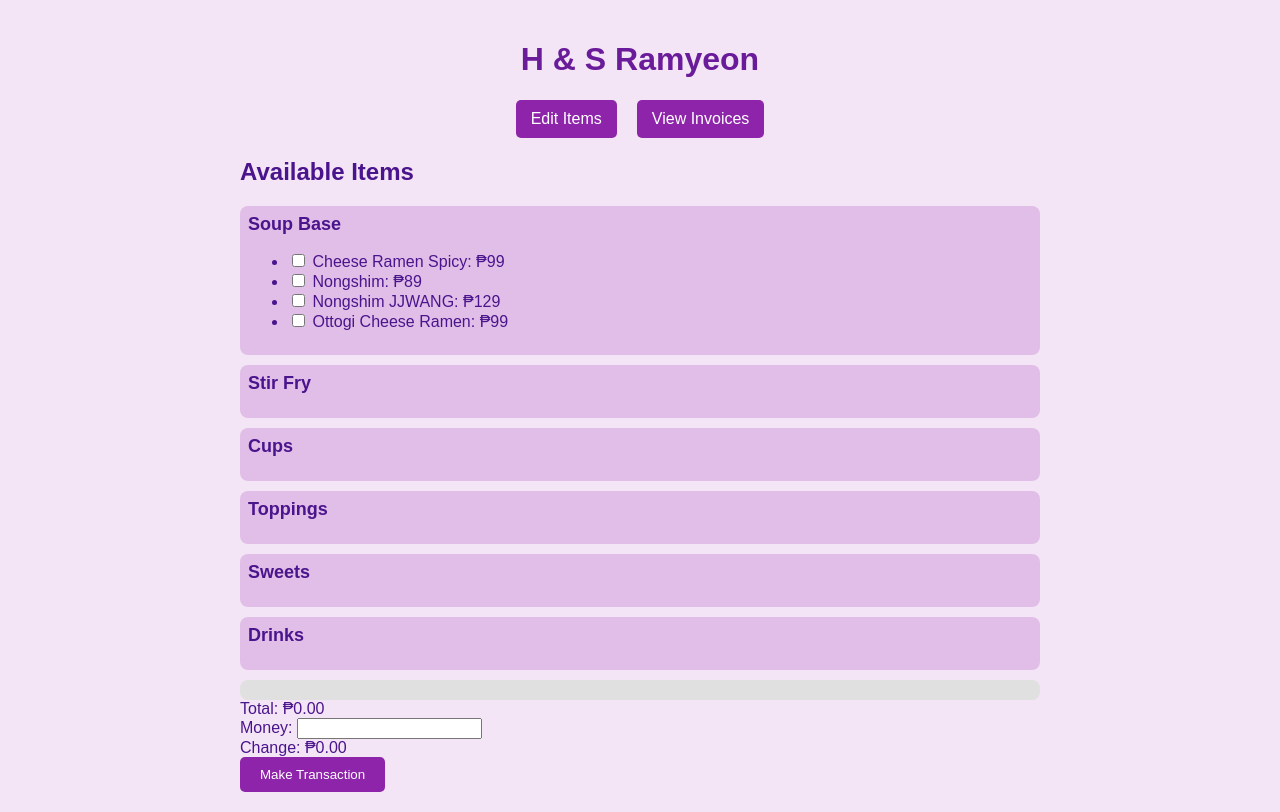
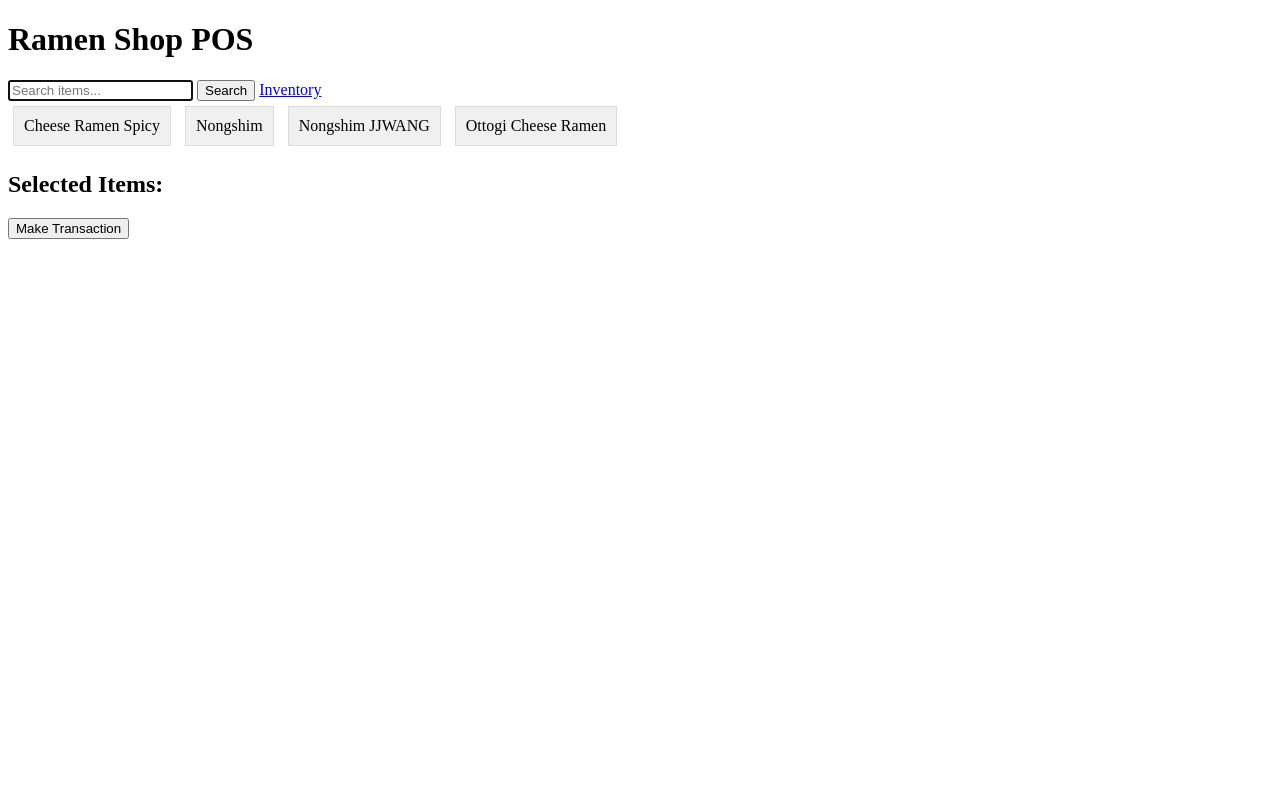
Before and after one commit to skullmatrix/HnSRamyeon, a Flask app: page / in a window 1280 px wide. After the commit the page ends 239 px from the top, so only its background shows below. Run offline with Flask 2, Linux system fonts and the light colour scheme; data comes from the database, SQL or seed files in the repository.

Commit message:
Update index.html

```diff
--- a/templates/index.html
+++ b/templates/index.html
@@ -3,160 +3,93 @@
 <head>
     <meta charset="UTF-8">
     <meta name="viewport" content="width=device-width, initial-scale=1.0">
-    <title>H & S Ramyeon</title>
+    <title>Ramen Shop POS</title>
     <style>
-        body {
-            font-family: Arial, sans-serif;
-            background-color: #f3e5f5;
-            color: #4a148c;
-            max-width: 800px;
-            margin: auto;
-            padding: 20px;
+        .item-button {
+            display: inline-block;
+            margin: 5px;
+            padding: 10px;
+            background-color: #f0f0f0;
+            border: 1px solid #ddd;
+            cursor: pointer;
         }
-        h1 {
+
+        .item-button.selected {
+            background-color: #add8e6;
+        }
+
+        .quantity-controls {
+            display: flex;
+            align-items: center;
+        }
+
+        .quantity-controls button {
+            padding: 5px 10px;
+            margin: 0 5px;
+        }
+
+        .quantity {
+            width: 50px;
             text-align: center;
-            font-size: 32px;
-            color: #6a1b9a;
-        }
-        nav {
-            display: flex;
-            justify-content: center;
-            gap: 20px;
-            margin-bottom: 20px;
-        }
-        nav a {
-            padding: 10px 15px;
-            background-color: #8e24aa;
-            color: white;
-            text-decoration: none;
-            border-radius: 5px;
-        }
-        nav a:hover {
-            background-color: #7b1fa2;
-        }
-        .item-type {
-            margin-top: 10px;
-            padding: 8px;
-            background-color: #e1bee7;
-            border-radius: 8px;
-        }
-        .item-type h3 {
-            color: #4a148c;
-            font-size: 18px;
-            margin: 0;
-        }
-        #review-section {
-            background-color: #e0e0e0;
-            padding: 10px;
-            border-radius: 8px;
-            margin-top: 10px;
-        }
-        button {
-            background-color: #8e24aa;
-            color: white;
-            border: none;
-            cursor: pointer;
-            border-radius: 5px;
-            padding: 10px 20px;
-        }
-        button:hover {
-            background-color: #7b1fa2;
         }
     </style>
+</head>
+<body>
+    <h1>Ramen Shop POS</h1>
+    <form action="/" method="POST">
+        <input type="text" name="search_query" placeholder="Search items..." autofocus>
+        <button type="submit">Search</button>
+        <a href="{{ url_for('inventory') }}">Inventory</a> <!-- Inventory button -->
+    </form>
+    <form action="/make_transaction" method="POST">
+        <div id="items">
+            {% for item in items %}
+                <div class="item-button" onclick="toggleItem(this, {{ item['id'] }})">
+                    {{ item['name'] }}
+                </div>
+            {% endfor %}
+        </div>
+        <h2>Selected Items:</h2>
+        <div id="selected-items"></div>
+        <button type="submit">Make Transaction</button>
+    </form>
     <script>
-        function updateReview() {
-            const reviewSection = document.getElementById('review-section');
-            reviewSection.innerHTML = '';
-            let total = 0;
+        let selectedItems = {};
 
-            document.querySelectorAll('.item-row').forEach(row => {
-                const checkbox = row.querySelector('input[type="checkbox"]');
-                if (checkbox.checked) {
-                    const price = parseFloat(checkbox.getAttribute('data-price'));
-                    const quantitySelect = document.createElement('select');
-                    quantitySelect.name = 'quantity';
-                    quantitySelect.onchange = calculateTotal;
-
-                    for (let i = 1; i <= 10; i++) { // Dropdown for quantities from 1 to 10
-                        const option = document.createElement('option');
-                        option.value = i;
-                        option.text = i;
-                        quantitySelect.appendChild(option);
-                    }
-
-                    const quantityContainer = document.createElement('div');
-                    quantityContainer.textContent = `${checkbox.dataset.name}: ₱${price} `;
-                    quantityContainer.appendChild(quantitySelect);
-                    reviewSection.appendChild(quantityContainer);
-                }
-            });
-            calculateTotal();
+        function toggleItem(element, itemId) {
+            if (element.classList.contains('selected')) {
+                element.classList.remove('selected');
+                delete selectedItems[itemId];
+            } else {
+                element.classList.add('selected');
+                selectedItems[itemId] = 1;  // Start with 1 quantity
+            }
+            updateSelectedItems();
         }
 
-        function calculateTotal() {
-            let total = 0;
-            document.querySelectorAll('#review-section select').forEach(select => {
-                const price = parseFloat(select.parentElement.textContent.split('₱')[1]);
-                total += price * (parseInt(select.value) || 1);
-            });
-            document.getElementById('total').innerText = 'Total: ₱' + total.toFixed(2);
-            calculateChange();
+        function updateSelectedItems() {
+            const selectedItemsDiv = document.getElementById('selected-items');
+            selectedItemsDiv.innerHTML = '';
+            for (const [id, quantity] of Object.entries(selectedItems)) {
+                selectedItemsDiv.innerHTML += `
+                    <div>
+                        Item ${id}:
+                        <div class="quantity-controls">
+                            <button onclick="changeQuantity(${id}, -1)">-</button>
+                            <input type="text" class="quantity" name="quantity[${id}]" value="${quantity}" readonly>
+                            <button onclick="changeQuantity(${id}, 1)">+</button>
+                        </div>
+                    </div>
+                `;
+            }
         }
 
-        function calculateChange() {
-            const total = parseFloat(document.getElementById('total').innerText.replace('Total: ₱', '')) || 0;
-            const moneyReceived = parseFloat(document.getElementById('money_received').value) || 0;
-            const change = Math.max(0, moneyReceived - total);
-            document.getElementById('change').innerText = 'Change: ₱' + change.toFixed(2);
-        }
-
-        function validateForm(event) {
-            const moneyReceived = document.getElementById('money_received').value;
-            if (!moneyReceived || isNaN(moneyReceived) || Number(moneyReceived) <= 0) {
-                event.preventDefault(); // Prevent form submission
-                alert("Please enter a valid amount of money received.");
+        function changeQuantity(itemId, delta) {
+            if (selectedItems[itemId] + delta > 0) {
+                selectedItems[itemId] += delta;
             }
+            updateSelectedItems();
         }
     </script>
-</head>
-<body>
-    <h1>H & S Ramyeon</h1>
-
-    <nav>
-        <a href="/add_item">Edit Items</a>
-        <a href="/invoices">View Invoices</a>
-    </nav>
-
-    <h2>Available Items</h2>
-
-    <form action="/make_transaction" method="POST" onsubmit="validateForm(event)">
-        {% for type in ['Soup Base', 'Stir Fry', 'Cups', 'Toppings', 'Sweets', 'Drinks'] %}
-        <div class="item-type">
-            <h3>{{ type }}</h3>
-            <ul>
-                {% for item in items %}
-                {% if item['type'] == type %}
-                <li class="item-row">
-                    <input type="checkbox" name="item_id" value="{{ item['id'] }}" data-name="{{ item['name'] }}" data-price="{{ item['price'] }}" onchange="updateReview()">
-                    {{ item['name'] }}: ₱{{ item['price'] }}
-                </li>
-                {% endif %}
-                {% endfor %}
-            </ul>
-        </div>
-        {% endfor %}
-
-        <div id="review-section">
-            <!-- Selected items with quantities will appear here -->
-        </div>
-
-        <div id="total">Total: ₱0.00</div>
-
-        <label for="money_received">Money:</label>
-        <input type="number" step="0.01" id="money_received" name="money_received" oninput="calculateChange()">
-        <div id="change">Change: ₱0.00</div>
-
-        <button type="submit">Make Transaction</button>
-    </form>
 </body>
 </html>
```
